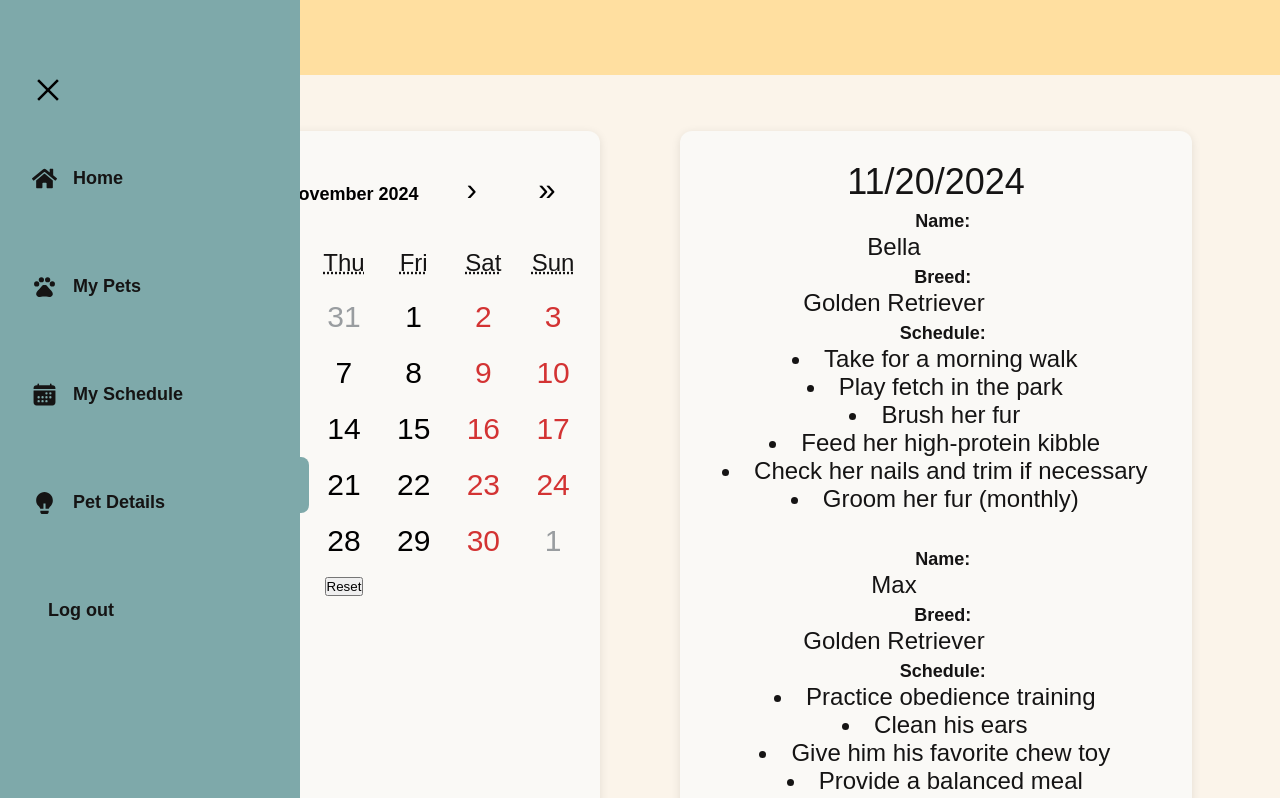
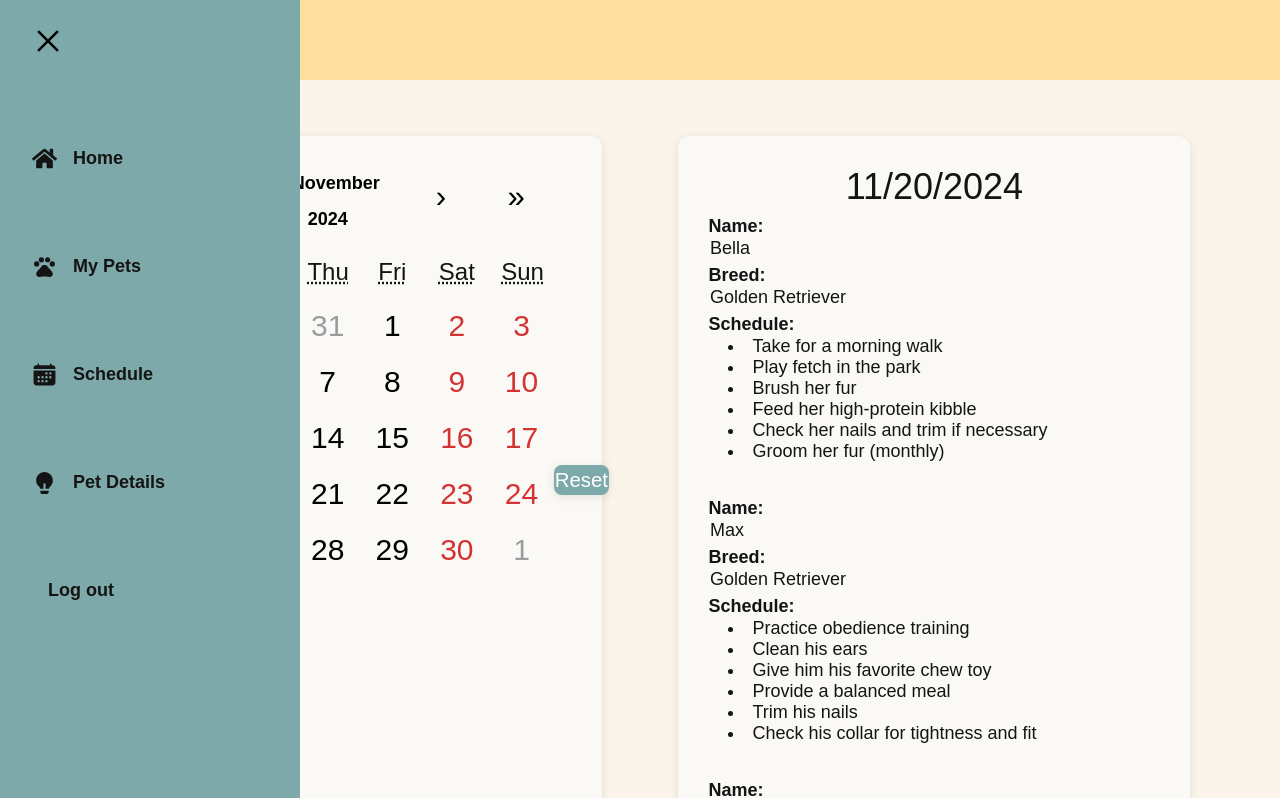
Before and after one commit to shanwhite/petal, a React (Create React App) app in the folder petal/: page /schedule in a window 1280 px wide. Shown: the top 798 px of the page. Built offline with nearby package versions, Linux system fonts and the light colour scheme; a web font is replaced by a local one.

Commit message:
fixed router + css

```diff
--- a/petal/src/App.js
+++ b/petal/src/App.js
@@ -10,7 +10,7 @@ import "./index.css";
 import Home from "./pages";
 import Pets from "./pages/pets";
 import Schedule from "./pages/schedule";
-import Tips from "./pages/tips";
+import Details from "./pages/details";
 import Login from "./LoginSignUp/login";
 import SignUp from "./LoginSignUp/signup";
 
@@ -24,7 +24,7 @@ function App() {
                 <Route path="/home" element={<><Navbar /><Home /></>}/>
                 <Route path="/pets" element={<><Navbar /><Pets /></>}/>
                 <Route path="/schedule" element={<><Navbar /><Schedule /></>}/>
-                <Route path="/tips" element={<><Navbar /><Tips /></>}/>
+                <Route path="/details" element={<><Navbar /><Details /></>}/>
             </Routes>
         </Router>
     );
--- a/petal/src/components/NavbarData.js
+++ b/petal/src/components/NavbarData.js
@@ -19,7 +19,7 @@ export const NavbarData = [
         name: "nav-text",
     },
     {
-        title: "My Schedule",
+        title: "Schedule",
         path: "/schedule",
         icon: <IoCalendar />,
         name: "nav-text",
--- a/petal/src/index.css
+++ b/petal/src/index.css
@@ -7,28 +7,6 @@
   padding: 0;
   font-family: 'Sour Gummy', sans-serif;
   font-weight: 400;
-}
-
-/* Affects on the consistent screen in the back */
-body
-{
-  background-color: #7ea9aa;
-  height: 100vh;
-  width: 100vw;
-
-}
-
-/* General CSS for all the pages*/
- .pets, .schedule, .tips {
-  display: flex;
-  height: 100vh;
-  width: 100vw;
-  text-align: center; /* might have to edit this after we code the other pages */
-  align-items: center;
-  justify-content: center;
-  font-size: 1.5rem;
-  background-color: #fbf4ea;
-  color: #151414;
 }
 
 /* Removing an color or decoration on the scrollbar*/
@@ -106,7 +84,6 @@ body
   color: #cb5f5f;
 }
 
-
 .rectangle{
   width: 800px;
   height: 100%;
@@ -115,7 +92,6 @@ body
   display: flex;
   flex-direction: column;
   box-shadow: 0 4px 8px 0 rgba(0, 0, 0, 0.2), 0 6px 20px 0 rgba(0, 0, 0, 0.19);
-
 }
 
 .innerRectangle{
@@ -206,18 +182,18 @@ body
   color: rgba(255, 255, 255, 0.854);
 }
 
+/* NAVBAR CSS */
 .navbar {   /*horizontal line at top of screen */
-  background: #FFDFA0;
-  height: 150px;
-  width: 100vw;
+  background: #ffdfa0;
+  height: 80px;
   display: flex;
   justify-content: flex-start;
   align-items: center;
 }
 
-/* The hamburger icon */
+/* hamburger icon */
 .menu-bars {
-  margin-top: 5.5rem;
+  margin-top: 10px;
   margin-left: 2rem;
   font-size: 2rem;
   background: none;
@@ -276,7 +252,7 @@ body
 .navbar-toggle {
   background-color: #7ea9aa;
   width: 100%;
-  height: 100px;
+  height: 80px;
   display: flex;
   justify-content: flex-start;
   align-items: center;
@@ -287,11 +263,20 @@ span {
 }
 
 .tabs {
-  margin-top: 3rem;
+  margin-top: 3em;
 }
 
 /* SCHEDULE PAGE */
 .schedule {
+  display: flex;
+  height: 100vh;
+  width: 100vw;
+  text-align: center; /* might have to edit this after we code the other pages */
+  align-items: center;
+  justify-content: center;
+  font-size: 1.5rem;
+  background-color: #fbf4ea;
+  color: #151414;
   margin: auto;
 }
 
@@ -301,18 +286,36 @@ span {
   height: 86%;
   width: 40%;
   padding: 0.5em;
-  background-color: #FAF9F6; /*off white color*/
+  background-color: #faf9f6; /*off white color*/
   border-radius: 12px;
   box-shadow: 0 2px 10px rgba(5, 5, 5, 0.1);
-  /* border: 2px solid red; */
 }
 
 #calendar {
-  margin-right: 40px;
+  margin-right: 3vw;
+  display: flex;
+  justify-content: space-between; /* push button to bottom */
 }
 
 #event-box {
-  margin-left: 40px;
+  margin-left: 3vw;
+}
+
+#reset-btn {
+  align-self: center; /* center button horizontally */
+  height: 1.5em;
+  width: 8vw;
+  font-size: 0.85em;
+  background-color: #7ea9aa;
+  color: white;
+  border: 1px transparent solid;
+  border-radius: 8px;
+  box-shadow: 0 2px 10px rgba(5, 5, 5, 0.1);
+  cursor: pointer;
+}
+
+#reset-btn:hover {
+  background-color: #568687;
 }
 
 /* arrows, month-year & tiles */
@@ -328,12 +331,12 @@ span {
 
 /* top part of calendar (arrows + month/year) */
 .react-calendar__navigation {
-  display: inline-flex; /* originally flex */
+  display: flex;
   height: auto;
-  margin-top: 1.2em;
-  margin-bottom: 1.2em;
+  margin-top: 0.55em;
+  margin-bottom: 0.55em;
+  justify-content: space-between;
 }
-
 
 /* arrows + month/year buttons at top of calendar */
 .react-calendar__navigation button {
@@ -374,7 +377,7 @@ span {
 /* days of the week row */
 .react-calendar__month-view__weekdays__weekday {
   padding: 0.5em;
-  text-decoration: none;  /* NEED TO FIX THIS: to remove the default underline */
+  text-decoration: none;  /* to remove the default underline but doesn't work */
 }
 
 /* weekend dates */
@@ -391,3 +394,17 @@ span {
   font-size: 1.5em;
   margin-top: 0.5em;
 }
+
+#schedule-details {
+  text-align: justify;
+}
+
+.details {
+  margin-left: 4.4%;
+  font-size: 18px;
+}
+
+#schedule-list {
+  margin-left: 9%;
+  font-size: 18px;
+}
```
Also changed, not shown: petal/src/pages/details.js (renamed from petal/src/pages/tips.js), 1 other file (tests, documents, lock files or other folders).
